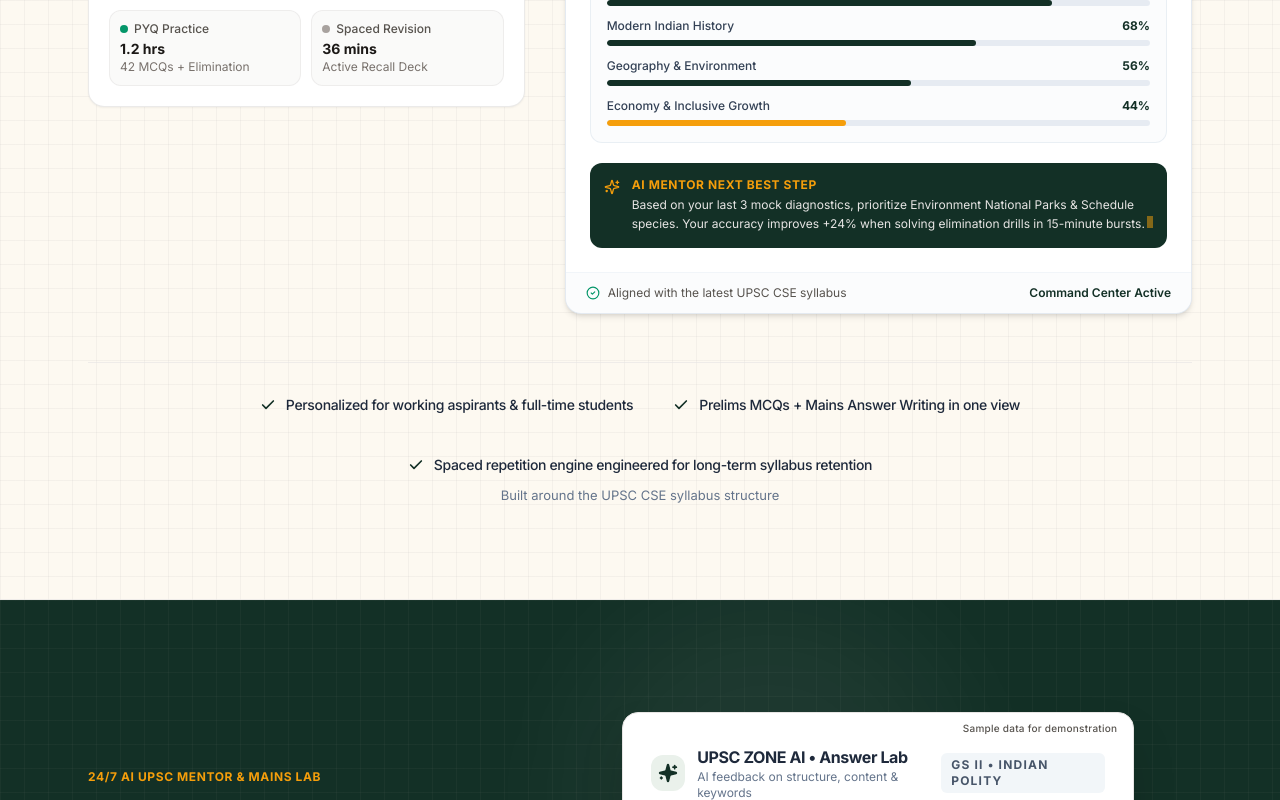
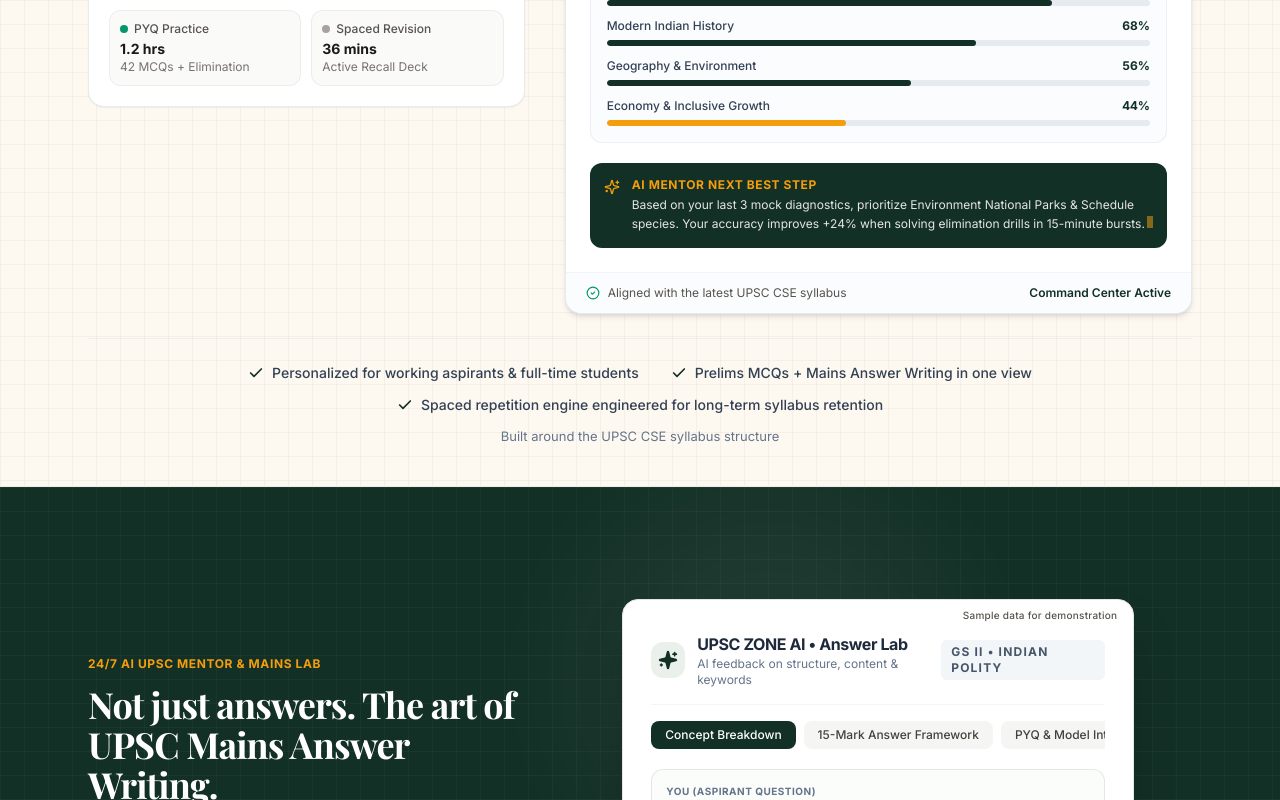
Before and after one commit to Farhaan-Coder/UPSC_WEBPAGE_UPDATED, a React (Vite) app: page / in a window 1280 px wide. Shown: the part 3312-4112 px from the top of the page. Built offline with nearby package versions, Linux system fonts and the light colour scheme; a web font is replaced by a local one.

Commit message:
Make checkmark feature list compact, align horizontally on desktop and tighten vertical spacing

```diff
--- a/src/components/DashboardPreview.jsx
+++ b/src/components/DashboardPreview.jsx
@@ -162,7 +162,7 @@
   const flashcardsMin = Math.round(studyHours * 0.10 * 60);
 
   return (
-    <section className="pt-8 sm:pt-12 pb-20 lg:pb-24 bg-transparent border-b border-stone-200/60" id="preparation">
+    <section className="pt-8 sm:pt-12 pb-8 sm:pb-10 bg-transparent border-b border-stone-200/60" id="preparation">
       <div className="max-w-6xl mx-auto px-4 sm:px-6">
 
         {/* Section Header */}
@@ -709,29 +709,29 @@
         </div>
 
         {/* Consolidated Compact Feature Highlights */}
-        <div className="mt-12 pt-8 border-t border-stone-200/60">
-          <div className="flex flex-col md:flex-row flex-wrap justify-center items-center gap-5 sm:gap-6 md:gap-10">
-            <div className="flex items-center gap-2.5">
+        <div className="mt-6 pt-6 border-t border-stone-200/60">
+          <div className="flex flex-col md:flex-row flex-wrap justify-center items-center gap-x-8 gap-y-3">
+            <div className="flex items-center gap-2">
               <Check className="w-4 h-4 text-[#133026] stroke-[2.5] shrink-0" />
-              <span className="font-sans font-medium text-xs sm:text-[13px] lg:text-sm text-slate-800 tracking-tight whitespace-normal md:whitespace-nowrap">
+              <span className="font-sans text-sm text-slate-700 font-medium">
                 Personalized for working aspirants & full-time students
               </span>
             </div>
-            <div className="flex items-center gap-2.5">
+            <div className="flex items-center gap-2">
               <Check className="w-4 h-4 text-[#133026] stroke-[2.5] shrink-0" />
-              <span className="font-sans font-medium text-xs sm:text-[13px] lg:text-sm text-slate-800 tracking-tight whitespace-normal md:whitespace-nowrap">
+              <span className="font-sans text-sm text-slate-700 font-medium">
                 Prelims MCQs + Mains Answer Writing in one view
               </span>
             </div>
-            <div className="flex items-center gap-2.5">
+            <div className="flex items-center gap-2">
               <Check className="w-4 h-4 text-[#133026] stroke-[2.5] shrink-0" />
-              <span className="font-sans font-medium text-xs sm:text-[13px] lg:text-sm text-slate-800 tracking-tight whitespace-normal md:whitespace-nowrap">
+              <span className="font-sans text-sm text-slate-700 font-medium">
                 Spaced repetition engine engineered for long-term syllabus retention
               </span>
             </div>
           </div>
 
-          <div className="text-xs sm:text-[13px] text-slate-500 mt-3 text-center font-normal">
+          <div className="text-[13px] text-slate-500 mt-3 text-center w-full">
             Built around the UPSC CSE syllabus structure
           </div>
         </div>
```
